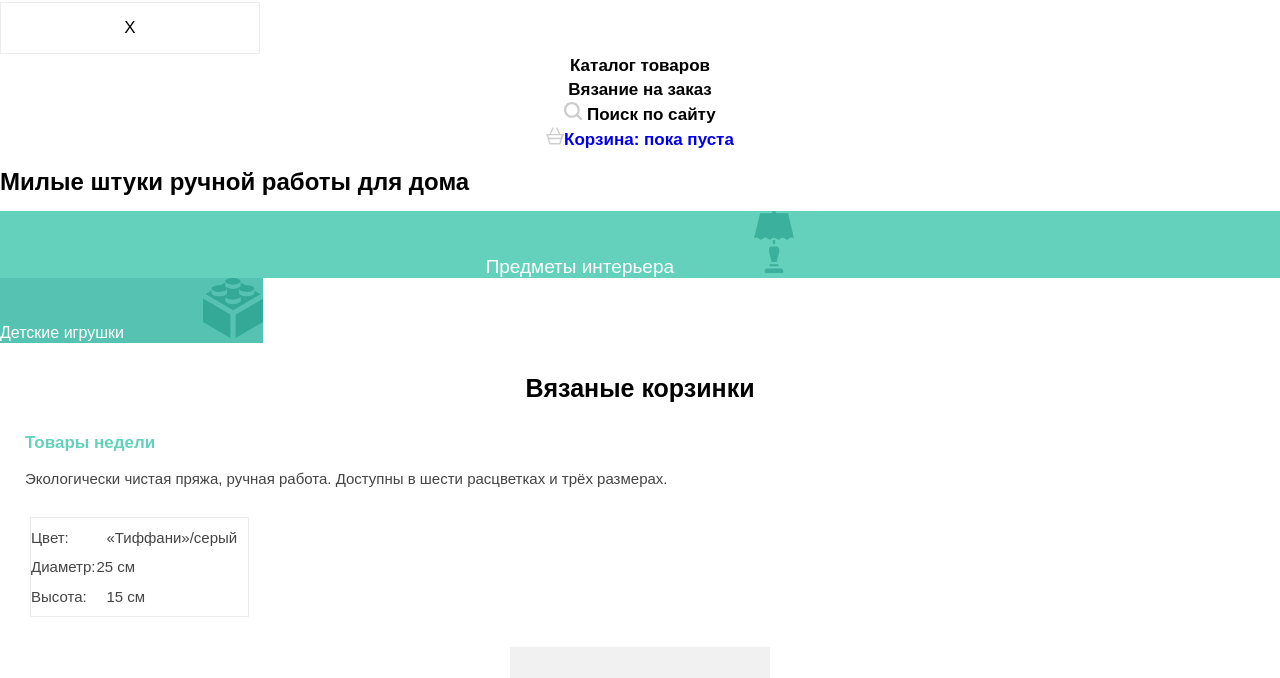
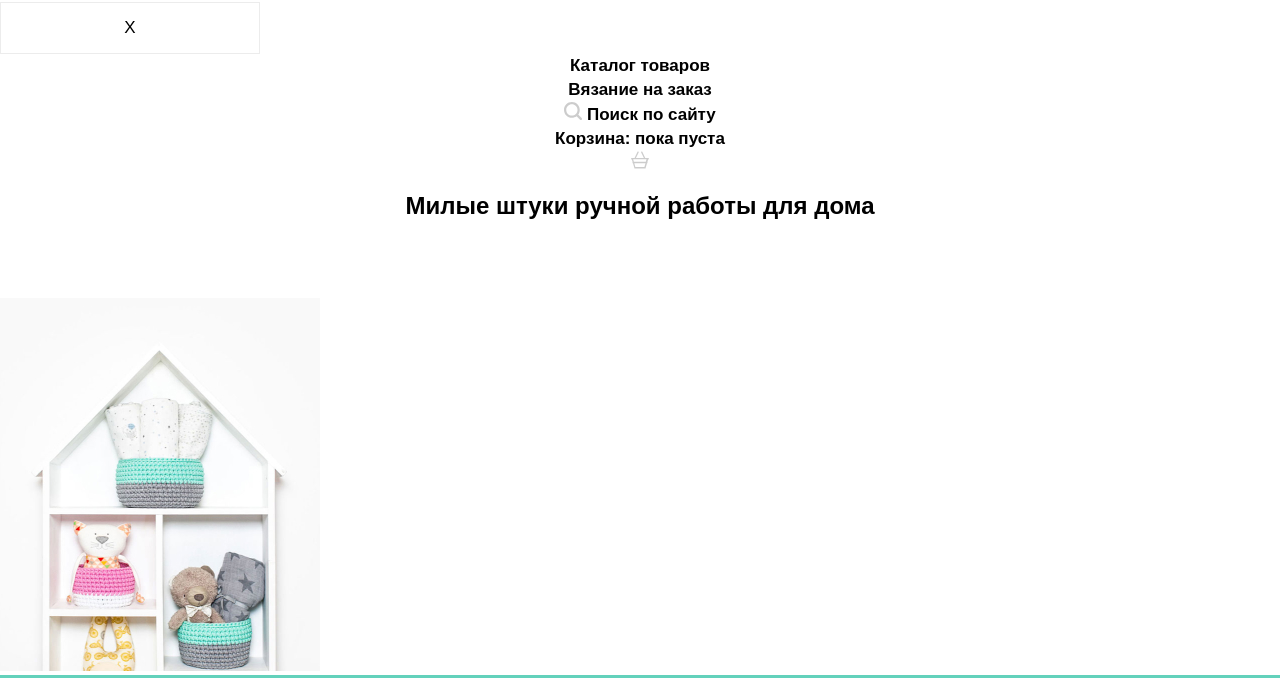
Before and after one commit to Nataliiy28/1811239-mishka-23, a website: page source/index.html in a window 1280 px wide. Shown: the part 81-759 px from the top of the page. Drawn offline with nearby package versions, Linux system fonts and the light colour scheme; files that its build step writes are made by us from their sources.

Commit message:
добавила фон фото

```diff
--- a/source/background.scss
+++ b/source/background.scss
@@ -1,3 +1,9 @@
-.background__pic{
-  background-image: no-repeat;
+.background__pic {
+  display: flex;
+  background-image: url(./img/background/mobile_background.jpg);
+  width: 568.48px;
+  height: 373px;
+  background-position: center;
+  background-attachment: fixed;
+
 }
--- a/source/index.html
+++ b/source/index.html
@@ -18,7 +18,7 @@
 </head>
 
 <body class="page-body">
-  <!-- <body class="background__pic" background="./img/background/mobile_background.jpg"></body> -->
+
   <header class="header">
     <div class="header__top">
       <div class="container">
@@ -52,9 +52,9 @@
                     alt="минииконка лупа"> Поиск по сайту</a>
               </li>
               <li class="user-list__item">
-                <a class="user-list__link" href="blank.html">
-                  <img class="user-list__img" src="./img/pictograms/cart_mobile.svg" width="18" height="18"
-                    alt="минииконка корзина">Корзина: пока пуста</a>
+               <span><a class="user-list__link" href="blank.html">
+                 Корзина: пока пуста</a>  <img class="user-list__img" src="./img/pictograms/cart_mobile.svg" width="18" height="18"
+                    alt="минииконка корзина"></span>
               </li>
             </ul>
           </div>
@@ -62,7 +62,9 @@
       </div>
     </div>
     <div class="header__bottom">
+       <!-- <body class="background__pic" background="./img/background/mobile_background.jpg"></body> -->
       <h1 class="header__title">Милые штуки ручной работы для дома</h1>
+     <a> <img class="background__pic" src="./img/background/mobile_background.jpg" alt="фон фото"></a>
       <ul class="products-section container">
         <li class="products-section__item">
           <a href="#" class="products-section__link" type="button">
@@ -70,7 +72,7 @@
             <img class="products-section__img" src="./img/pictograms/lamp_mobile.svg" alt="настольная лампа зеленая">
           </a>
         </li>
-        <li class="products-section-second__item">
+        <li class="products-section__item">
           <a href="#" class="products-section__link" type="button">Детские игрушки
             <img class="products-section__img" src="./img/pictograms/toy_cube_mobile.svg" alt="кубик для игрушек">
           </a>
--- a/source/sass/blocks/header.scss
+++ b/source/sass/blocks/header.scss
@@ -15,7 +15,8 @@
 
 .header__title {
   font-size: 24px;
-
+  text-align: center;
+  height: 90px;
 }
 
 .header__top {
--- a/source/sass/blocks/products-section.scss
+++ b/source/sass/blocks/products-section.scss
@@ -9,31 +9,42 @@
   display: flex;
 }
 
-.products-section__link:last-child {
+.products-section__link {
   width: 100%;
   color: $basic-white;
+  text-align: center;
+  width: 130px;
+  height: 48px;
 }
 
 
 .products-section__item {
   display: block;
   width: 100%;
+  height: 103px;
   align-items: center;
   text-align: center;
   background-color: $warm-dirty-green;
   color: $basic-white;
+  font-weight: bold;
   font-size: 19px;
+  line-height: 24px;
+
 }
 
 .products-section__item:first-child {
+  display: block;
   background-color: $basic-green;
   color: $basic-white;
 }
 
-.products-section-second__item {
+.products-section__item:last-child {
   background-color: $medium-dirty-green;
+  display: block;
 }
 
 .products-section__img {
-  margin-left: 75px;
+  margin-bottom: 23px;
+  margin-top: -19px;
+  margin-left: 223px;
 }
--- a/source/sass/blocks/user-list.scss
+++ b/source/sass/blocks/user-list.scss
@@ -8,3 +8,8 @@
   line-height: 24px;
   color: $basic-dark;
 }
+
+.user-list__link{
+  color: $basic-dark;
+
+}
```
